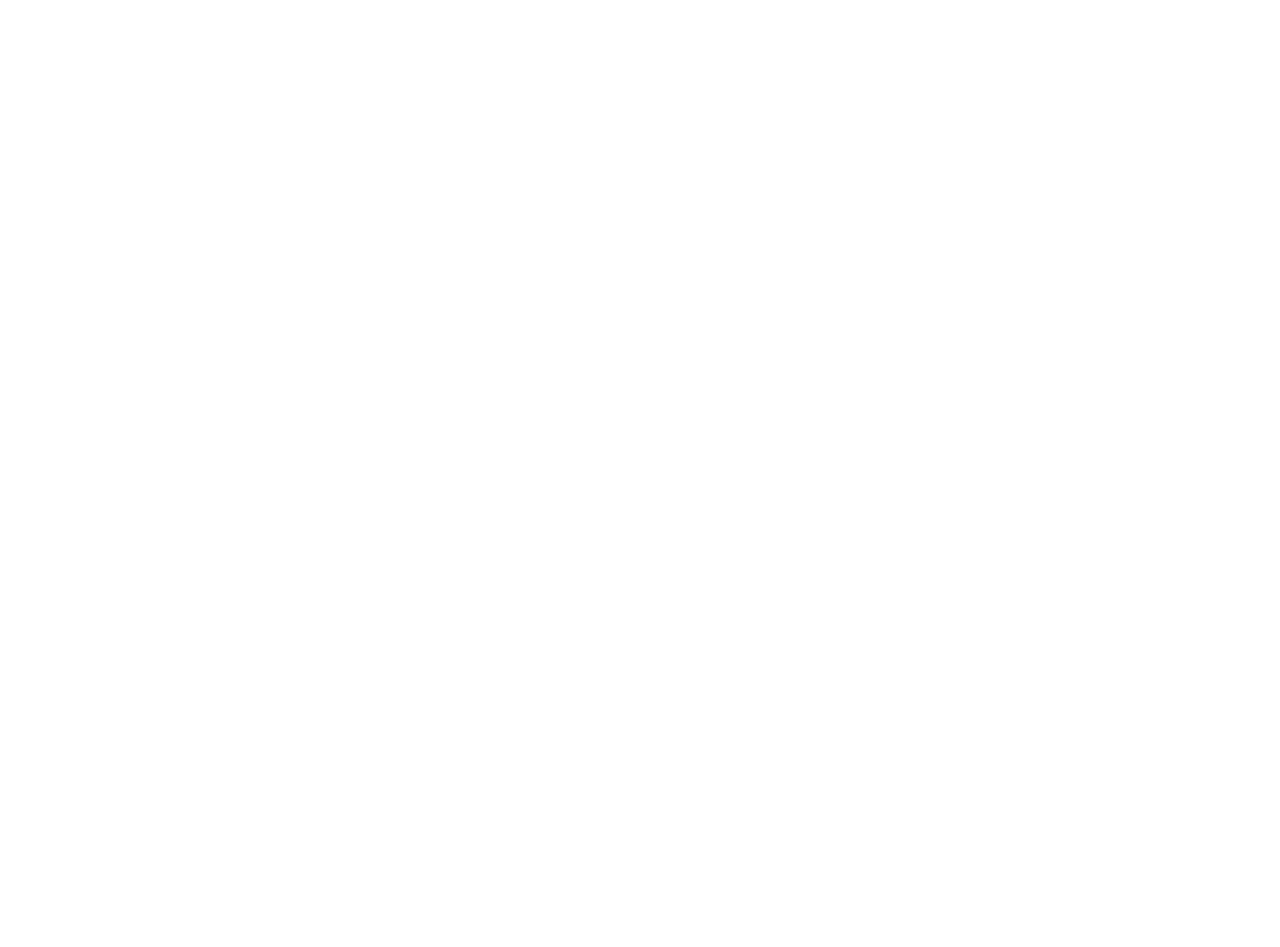
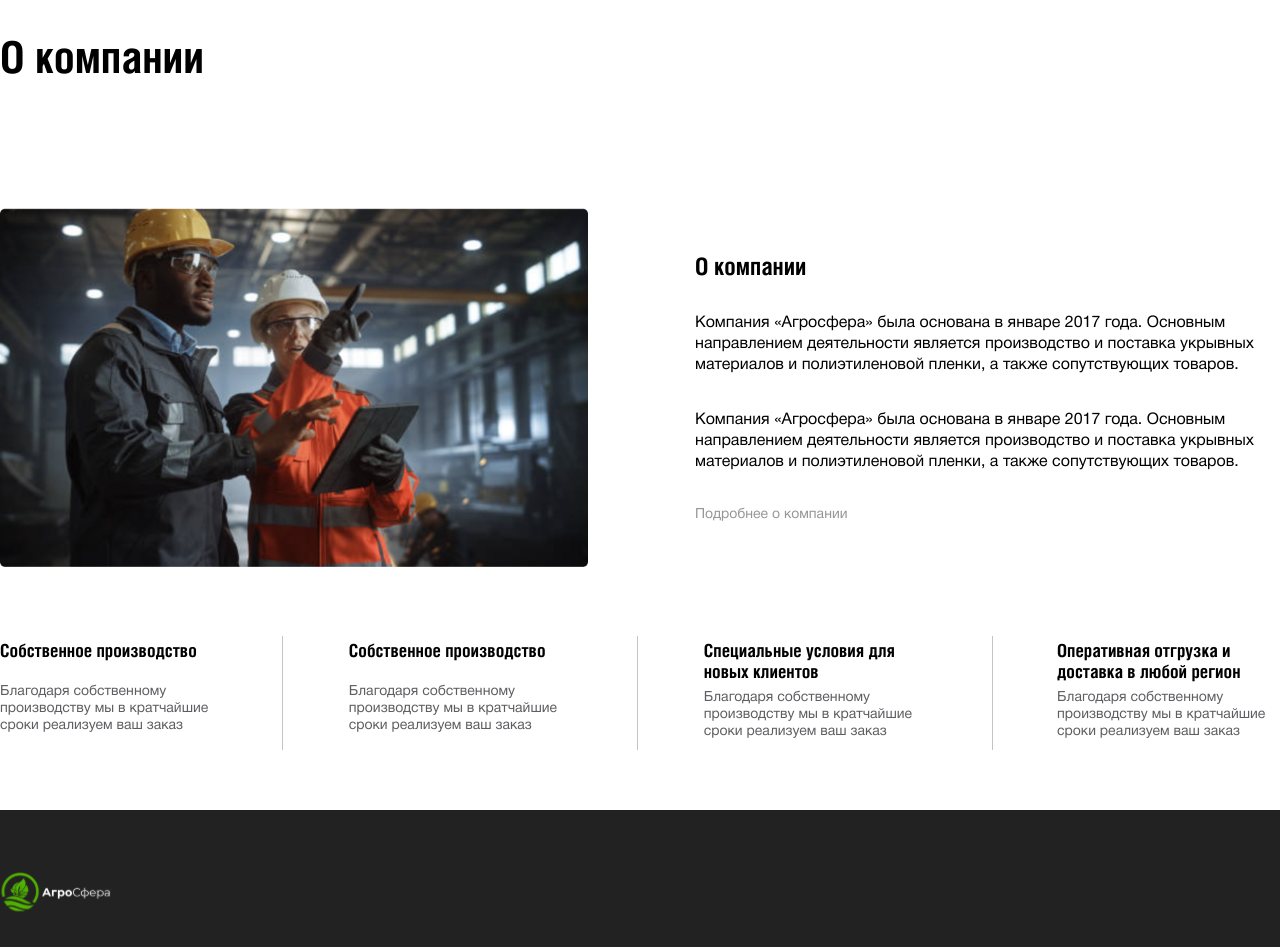
Before and after one commit to im-Arn/Agrosfera, a Next.js app: page / in a window 1280 px wide. Shown: the part 2500-3447 px from the top of the page. Before the commit the page ends 2388 px from the top, so only its background shows below. Built offline with nearby package versions, Linux system fonts and the light colour scheme.

Commit message:
add MainAbout

```diff
--- /dev/null
+++ b/src/components/MainPage/MainAbout/AboutItem/index.jsx
@@ -0,0 +1,14 @@
+
+const AboutItem = ({ title, subtitle }, key) => {
+
+  return (
+    <li className='w-full lg:flex lg:justify-center lg:w-[30%] pt-[30px] lg:px-[15px] lg:py-[5px] py-[29px] lg:pb-[10px] bg-[#ffffff]' key={key}>
+      <div className='w-full lg:max-w-[223px] flex flex-col gap-[6px] lg:gap-[22px]'>
+        <h4 className='text-[18px] leading-[21px] font-bold'>{title}</h4>
+        <p className='text-[14px] leading-[17px] font-normal text-[#5D5E61]'>{subtitle}</p>
+      </div>
+    </li>
+  );
+};
+
+export default AboutItem;
--- /dev/null
+++ b/src/components/MainPage/MainAbout/index.jsx
@@ -0,0 +1,88 @@
+import Link from 'next/link';
+import { Title2 } from '../../ui';
+import { ppl } from '../../../assets/images/MainPage';
+import Image from 'next/image';
+import AboutItem from './AboutItem';
+
+const MainAbout = () => {
+  const about = [
+    {
+      title: 'Собственное производство',
+      subtitle: 'Благодаря собственному производству мы в кратчайшие сроки реализуем ваш заказ',
+    },
+    {
+      title: 'Любой объем,ширина,цвет',
+      subtitle: 'Благодаря СОБСТВЕННОМУ ПРОИЗВОДСТВУ МЫ В КРАТЧАЙШИЕ СРОКИ РЕАЛИЗУЕМ ВАШ ЗАКАЗ',
+    },
+    {
+      title: 'Специальные условия для новых клиентов',
+      subtitle: 'благодаря собственному производству мы в кратчайшие сроки реализуем ваш заказ',
+    },
+    {
+      title: 'Оперативная отгрузка и доставка в любой регион',
+      subtitle: 'благодаря СОБСТВЕННОМУ ПРОИЗВОДСТВУ МЫ В КРАТЧАЙШИЕ СРОКИ РЕАЛИЗУЕМ ВАШ ЗАКАЗ',
+    },
+  ];
+
+  return (
+    <section className='w-full mt-[60px] mb-[60px] flex flex-col px-[25px] xl:px-[0px]'>
+      <Title2>О компании </Title2>
+      <article className="mt-[30px] pb-[30px] lg:py-[69px] lg:mt-[56px] border-b-[1px] lg:gap-[10px] lg:border-b-[0px] border-[#c4c4c4]
+      flex flex-col lg:flex-row lg:justify-between">
+        <Image
+          className='w-full h-[219px] sm:w-[588px] sm:h-[359px] mb-[30px] lg:mb-[0px] rounded'
+          src={ppl}
+          alt='изображение'
+        />
+        <div className='w-full max-w-[585px] lg:my-auto flex flex-col gap-[15px] lg:gap-[34px]'>
+          <h3 className='hidden lg:block text-[24px] leading-[26px] font-bold'>О компании </h3>
+          <p className='w-full h-min text-[14px] leading-[18px] md:text-[16px] md:leading-[21px] font-normal '>
+            Компания «Агросфера» была основана в январе 2017 года. Основным направлением деятельности
+            является производство и поставка укрывных материалов и полиэтиленовой пленки, а также сопутствующих товаров.
+          </p>
+          <p className='w-full h-min text-[14px] leading-[18px] md:text-[16px] md:leading-[21px] font-normal '>
+            Компания «Агросфера» была основана в январе 2017 года. Основным направлением деятельности
+            является производство и поставка укрывных материалов и полиэтиленовой пленки, а также сопутствующих товаров.
+          </p>
+          <Link className='hidden lg:block' href={'/'}>
+            <p className='text-[14px] leading-[15px] text-[#969696]'>Подробнее о компании</p>
+          </Link >
+        </div>
+      </article>
+      <article className='w-full flex'>
+        <ul className='xl:hidden w-full flex flex-col gap-[1px] lg:flex-row bg-[#c4c4c4]'>
+          {about.map(({ title, subtitle }, index) => (
+            <AboutItem title={title} subtitle={subtitle} key={index} />))}
+        </ul>
+        <ul className='hidden w-full xl:flex flex-row gap-[1px] bg-[#c4c4c4]'>
+          <li className='w-[22.3%] pt-[30px] lg:pt-[4px] py-[29px] lg:pb-[10px] bg-[#ffffff] flex justify-start'>
+            <div className='w-full lg:w-[223px] flex flex-col gap-[6px] lg:gap-[22px]'>
+              <h4 className='text-[18px] leading-[21px] font-bold'>Собственное производство</h4>
+              <p className='text-[14px] leading-[17px] font-normal text-[#5D5E61]'>Благодаря собственному производству мы в кратчайшие сроки реализуем ваш заказ</p>
+            </div>
+          </li>
+          <li className='w-[358px] pt-[30px] lg:pt-[4px] py-[29px] lg:pb-[10px] bg-[#ffffff] flex justify-center'>
+            <div className='w-full lg:w-[223px] flex flex-col gap-[6px] lg:gap-[22px]'>
+              <h4 className='text-[18px] leading-[21px] font-bold'>Собственное производство</h4>
+              <p className='text-[14px] leading-[17px] font-normal text-[#5D5E61]'>Благодаря собственному производству мы в кратчайшие сроки реализуем ваш заказ</p>
+            </div>
+          </li>
+          <li className='w-[358px] pt-[30px] lg:pt-[4px] py-[29px] lg:pb-[10px] bg-[#ffffff] flex justify-center'>
+            <div className='w-full lg:w-[223px] flex flex-col gap-[6px] lg:gap-[7px]'>
+              <h4 className='text-[18px] leading-[21px] font-bold'>Специальные условия для новых клиентов</h4>
+              <p className='text-[14px] leading-[17px] font-normal text-[#5D5E61]'>Благодаря собственному производству мы в кратчайшие сроки реализуем ваш заказ</p>
+            </div>
+          </li>
+          <li className='w-[290px] pt-[30px] lg:pt-[4px] py-[29px] lg:pb-[10px] bg-[#ffffff] flex justify-end'>
+            <div className='w-full lg:w-[223px] flex flex-col gap-[6px] lg:gap-[7px]'>
+              <h4 className='text-[18px] leading-[21px] font-bold'>Оперативная отгрузка и доставка в любой регион</h4>
+              <p className='text-[14px] leading-[17px] font-normal text-[#5D5E61]'>Благодаря собственному производству мы в кратчайшие сроки реализуем ваш заказ</p>
+            </div>
+          </li>
+        </ul>
+      </article>
+    </section >
+  );
+}
+
+export default MainAbout;
--- a/src/components/MainPage/index.jsx
+++ b/src/components/MainPage/index.jsx
@@ -2,7 +2,8 @@
 import Footer from '../Footer';
 import MainPriceList from './MainPriceList';
 import MainAchievements from './MainAchievements';
-
+import MainProducts from './MainProducts';
+import MainAbout from './MainAbout';
 // import Image from 'next/image';
 // import { BigGreen } from '../../assets/images/MainPage';
 // import { Title2, Button } from '../ui';
@@ -19,6 +20,8 @@
         </section>
         <MainPriceList />
         <MainAchievements />
+        <MainProducts />
+        <MainAbout />
       </main>
       <Footer />
     </>
```
